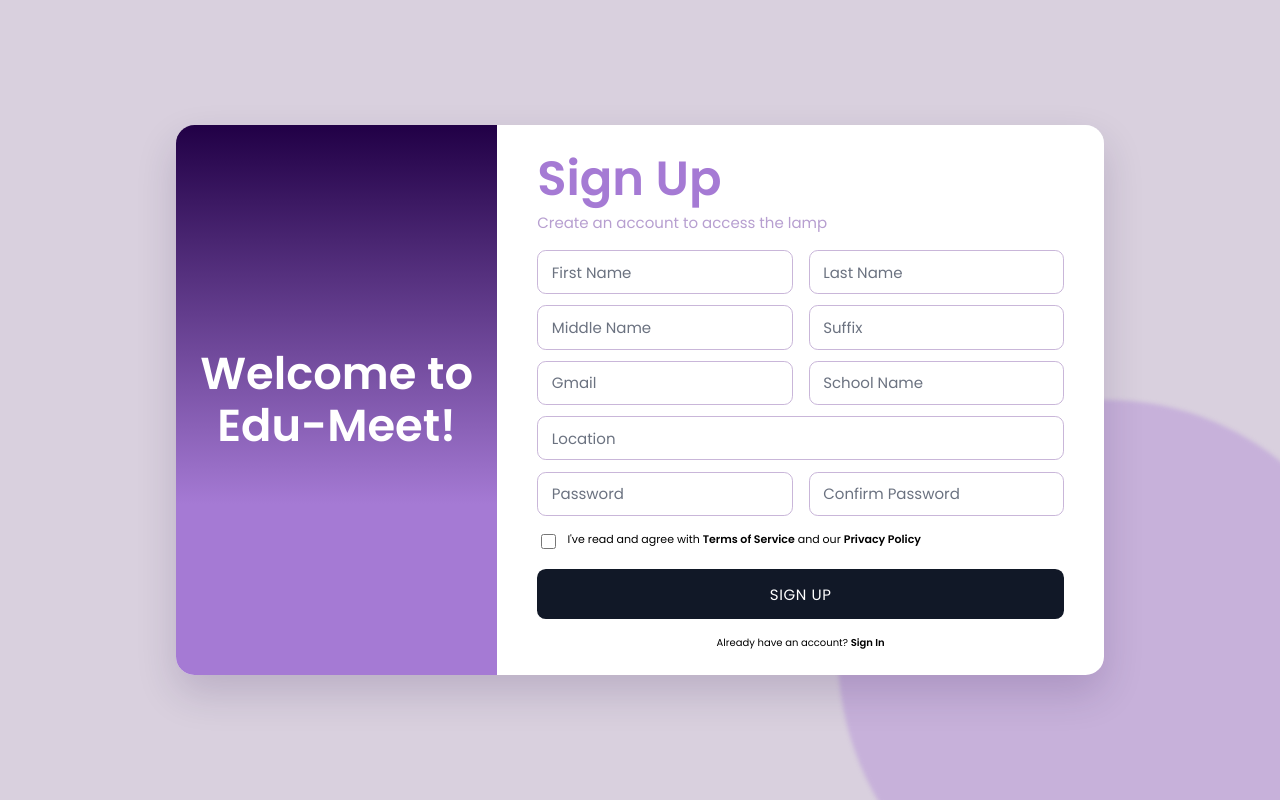
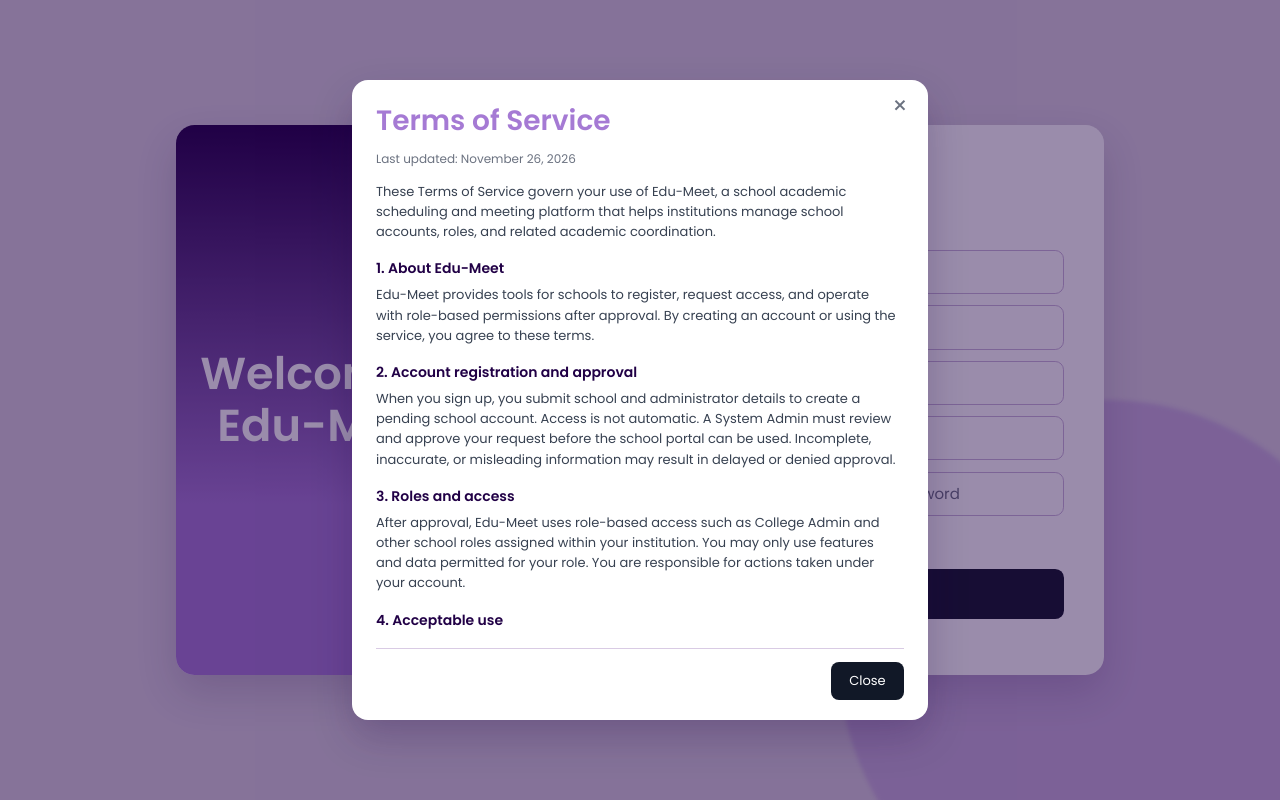
Before and after one commit to Lwrnsu/edu-meet, a React (Vite) app in the folder frontend/edu-meet/: page / in a window 1280 px wide. Both pictures are taken after a click on the button "Terms of Service". Built offline with nearby package versions, Linux system fonts and the light colour scheme.

Commit message:
Added Terms of Service and Privacy Policy modals on Sign Up

```diff
--- a/frontend/edu-meet/src/pages/SignUpPage.css
+++ b/frontend/edu-meet/src/pages/SignUpPage.css
@@ -229,6 +229,119 @@
   text-decoration: underline;
 }
 
+.signup-legal-modal {
+  position: fixed;
+  inset: 0;
+  z-index: 40;
+  display: grid;
+  place-items: center;
+  padding: 1.25rem;
+  background: rgba(33, 0, 70, 0.45);
+}
+
+.signup-legal-modal__panel {
+  position: relative;
+  display: flex;
+  flex-direction: column;
+  width: min(100%, 36rem);
+  max-height: min(85vh, 40rem);
+  padding: 1.5rem 1.5rem 1.25rem;
+  border-radius: 1rem;
+  background: #ffffff;
+  box-shadow: 0 18px 40px rgba(33, 0, 70, 0.22);
+}
+
+.signup-legal-modal__close {
+  position: absolute;
+  top: 0.65rem;
+  right: 0.75rem;
+  width: 2rem;
+  height: 2rem;
+  padding: 0;
+  border: none;
+  border-radius: 0.4rem;
+  background: transparent;
+  color: #6b7280;
+  font-size: 1.5rem;
+  line-height: 1;
+  cursor: pointer;
+}
+
+.signup-legal-modal__close:hover {
+  color: var(--panel-start);
+  background: rgba(165, 122, 212, 0.12);
+}
+
+.signup-legal-modal__title {
+  margin: 0 2rem 0.75rem 0;
+  color: var(--title);
+  font-family: 'Poppins', sans-serif;
+  font-size: clamp(1.35rem, 3vw, 1.75rem);
+  font-weight: 600;
+  line-height: 1.2;
+}
+
+.signup-legal-modal__body {
+  flex: 1;
+  overflow-y: auto;
+  padding-right: 0.35rem;
+  color: #374151;
+  font-family: 'Poppins', sans-serif;
+  font-size: 13px;
+  font-weight: 400;
+  line-height: 1.55;
+}
+
+.signup-legal-modal__body h4 {
+  margin: 1rem 0 0.35rem;
+  color: var(--panel-start);
+  font-size: 14px;
+  font-weight: 600;
+}
+
+.signup-legal-modal__body p,
+.signup-legal-modal__body ul {
+  margin: 0 0 0.65rem;
+}
+
+.signup-legal-modal__body ul {
+  padding-left: 1.2rem;
+}
+
+.signup-legal-modal__body li {
+  margin-bottom: 0.3rem;
+}
+
+.signup-legal-modal__updated {
+  margin-bottom: 0.85rem !important;
+  color: #6b7280;
+  font-size: 12px;
+}
+
+.signup-legal-modal__actions {
+  display: flex;
+  justify-content: flex-end;
+  margin-top: 1rem;
+  padding-top: 0.85rem;
+  border-top: 1px solid rgba(201, 182, 217, 0.7);
+}
+
+.signup-legal-modal__btn {
+  padding: 0.55rem 1.15rem;
+  border: none;
+  border-radius: 0.5rem;
+  background: var(--button);
+  color: #ffffff;
+  font-family: 'Poppins', sans-serif;
+  font-size: 13px;
+  font-weight: 500;
+  cursor: pointer;
+}
+
+.signup-legal-modal__btn:hover {
+  opacity: 0.92;
+}
+
 @media (max-width: 800px) {
   .signup__card {
     grid-template-columns: 1fr;
@@ -252,4 +365,13 @@
   .signup__grid {
     grid-template-columns: 1fr;
   }
+
+  .signup-legal-modal {
+    padding: 1rem;
+  }
+
+  .signup-legal-modal__panel {
+    padding: 1.25rem 1.1rem 1.1rem;
+    max-height: 88vh;
+  }
 }
--- a/frontend/edu-meet/src/pages/SignUpPage.jsx
+++ b/frontend/edu-meet/src/pages/SignUpPage.jsx
@@ -1,4 +1,4 @@
-import { useState } from 'react'
+import { useEffect, useState } from 'react'
 import { signup } from '../api/auth'
 import { isLettersOnlyName } from '../api/nameValidation'
 import './SignUpPage.css'
@@ -16,11 +16,146 @@ const INITIAL_FORM = {
   acceptedTerms: false,
 }
 
+function TermsOfServiceContent() {
+  return (
+    <>
+      <p className="signup-legal-modal__updated">Last updated: November 26, 2026</p>
+      <p>
+        These Terms of Service govern your use of Edu-Meet, a school academic scheduling and
+        meeting platform that helps institutions manage school accounts, roles, and related
+        academic coordination.
+      </p>
+
+      <h4>1. About Edu-Meet</h4>
+      <p>
+        Edu-Meet provides tools for schools to register, request access, and operate with
+        role-based permissions after approval. By creating an account or using the service, you
+        agree to these terms.
+      </p>
+
+      <h4>2. Account registration and approval</h4>
+      <p>
+        When you sign up, you submit school and administrator details to create a pending school
+        account. Access is not automatic. A System Admin must review and approve your request
+        before the school portal can be used. Incomplete, inaccurate, or misleading information
+        may result in delayed or denied approval.
+      </p>
+
+      <h4>3. Roles and access</h4>
+      <p>
+        After approval, Edu-Meet uses role-based access such as College Admin and other school
+        roles assigned within your institution. You may only use features and data permitted for
+        your role. You are responsible for actions taken under your account.
+      </p>
+
+      <h4>4. Acceptable use</h4>
+      <p>You agree not to:</p>
+      <ul>
+        <li>Share login credentials or one-time verification codes with others</li>
+        <li>Attempt to access schools, users, or data outside your authorized scope</li>
+        <li>Misuse academic, membership, or account information stored in Edu-Meet</li>
+        <li>Interfere with platform security, authentication, or approval workflows</li>
+      </ul>
+
+      <h4>5. Account security</h4>
+      <p>
+        Keep your password confidential. Edu-Meet may use email one-time passwords (OTP) for
+        password changes and forgotten-password resets. Do not share OTP codes. Notify your
+        System Admin or school administrator if you suspect unauthorized access.
+      </p>
+
+      <h4>6. Service changes and suspension</h4>
+      <p>
+        Edu-Meet may update features, policies, or availability as the platform evolves. Accounts
+        may be suspended or restricted for misuse, security risk, or violation of these terms.
+      </p>
+
+      <h4>7. Contact</h4>
+      <p>
+        For questions about these Terms of Service, contact your System Admin or the Edu-Meet
+        support channel provided by your institution.
+      </p>
+    </>
+  )
+}
+
+function PrivacyPolicyContent() {
+  return (
+    <>
+      <p className="signup-legal-modal__updated">Last updated: November 26, 2026</p>
+      <p>
+        This Privacy Policy explains how Edu-Meet collects, uses, and protects information when
+        you register a school account or use the platform.
+      </p>
+
+      <h4>1. Information we collect</h4>
+      <p>When you sign up, Edu-Meet may collect:</p>
+      <ul>
+        <li>Name details (first, middle, last name, and suffix if provided)</li>
+        <li>Email address</li>
+        <li>School name and location</li>
+        <li>Password (stored only as a secure hash, never in plain text)</li>
+      </ul>
+      <p>
+        During authentication and password recovery, Edu-Meet may also process verification codes
+        and related reset records needed to confirm your identity.
+      </p>
+
+      <h4>2. How we use information</h4>
+      <p>We use your information to:</p>
+      <ul>
+        <li>Create and manage your pending school registration</li>
+        <li>Support System Admin review and approval</li>
+        <li>Authenticate users and maintain sessions</li>
+        <li>Send OTP emails for password change or forgot-password flows</li>
+        <li>Maintain school membership and role assignments after approval</li>
+      </ul>
+
+      <h4>3. Authentication and OTP data</h4>
+      <p>
+        Passwords are stored as hashed values. Password reset and change flows may store hashed
+        verification tokens with expiration and used/unused status so codes can be validated
+        securely. Plain-text passwords and OTP codes are not retained as permanent account
+        credentials.
+      </p>
+
+      <h4>4. Who can access your data</h4>
+      <p>
+        Access is limited by role. System Admins may review signup requests and manage school
+        records. Within an approved school, authorized roles (such as College Admin) may manage
+        users and school-related data according to their permissions. Other users cannot access
+        your account outside their authorized scope.
+      </p>
+
+      <h4>5. Retention and deletion</h4>
+      <p>
+        Account and school data are retained while needed to operate Edu-Meet and meet
+        administrative requirements. When accounts are removed through platform account-management
+        flows, associated access is revoked according to those processes.
+      </p>
+
+      <h4>6. Your rights</h4>
+      <p>
+        You may review and update account information through available Edu-Meet account flows,
+        and you may request help from a System Admin or school administrator for access,
+        correction, or account concerns.
+      </p>
+
+      <h4>7. Contact</h4>
+      <p>
+        For privacy questions about Edu-Meet, contact your System Admin or the support channel
+        provided by your institution.
+      </p>
+    </>
+  )
+}
+
 export default function SignUpPage({ onSwitchToSignIn }) {
   const [form, setForm] = useState(INITIAL_FORM)
   const [error, setError] = useState('')
   const [info, setInfo] = useState('')
   const [submitting, setSubmitting] = useState(false)
+  const [legalModal, setLegalModal] = useState(null)
 
   function updateField(field) {
     return (event) => {
@@ -32,9 +167,30 @@ export default function SignUpPage({ onSwitchToSignIn }) {
     setForm((prev) => ({ ...prev, acceptedTerms: event.target.checked }))
   }
 
-  function preventNav(event) {
-    event.preventDefault()
+  function openLegalModal(type) {
+    return (event) => {
+      event.preventDefault()
+      event.stopPropagation()
+      setLegalModal(type)
+    }
   }
+
+  function closeLegalModal() {
+    setLegalModal(null)
+  }
+
+  useEffect(() => {
+    if (!legalModal) return undefined
+
+    function onKeyDown(event) {
+      if (event.key === 'Escape') {
+        closeLegalModal()
+      }
+    }
+
+    window.addEventListener('keydown', onKeyDown)
+    return () => window.removeEventListener('keydown', onKeyDown)
+  }, [legalModal])
 
   async function handleSubmit(event) {
     event.preventDefault()
@@ -123,6 +279,9 @@ export default function SignUpPage({ onSwitchToSignIn }) {
       setSubmitting(false)
     }
   }
+
+  const legalTitle = legalModal === 'terms' ? 'Terms of Service' : 'Privacy Policy'
+  const legalTitleId = legalModal === 'terms' ? 'signup-terms-title' : 'signup-privacy-title'
 
   return (
     <main className="signup">
@@ -245,11 +404,11 @@ export default function SignUpPage({ onSwitchToSignIn }) {
               />
               <span>
                 I&apos;ve read and agree with{' '}
-                <button type="button" className="signup__legal" onClick={preventNav}>
+                <button type="button" className="signup__legal" onClick={openLegalModal('terms')}>
                   Terms of Service
                 </button>{' '}
                 and our{' '}
-                <button type="button" className="signup__legal" onClick={preventNav}>
+                <button type="button" className="signup__legal" onClick={openLegalModal('privacy')}>
                   Privacy Policy
                 </button>
               </span>
@@ -285,6 +444,45 @@ export default function SignUpPage({ onSwitchToSignIn }) {
           </p>
         </div>
       </section>
+
+      {legalModal ? (
+        <div
+          className="signup-legal-modal"
+          onClick={(event) => {
+            if (event.target === event.currentTarget) closeLegalModal()
+          }}
+        >
+          <div
+            className="signup-legal-modal__panel"
+            role="dialog"
+            aria-modal="true"
+            aria-labelledby={legalTitleId}
+          >
+            <button
+              type="button"
+              className="signup-legal-modal__close"
+              onClick={closeLegalModal}
+              aria-label="Close"
+            >
+              ×
+            </button>
+
+            <h3 id={legalTitleId} className="signup-legal-modal__title">
+              {legalTitle}
+            </h3>
+
+            <div className="signup-legal-modal__body">
+              {legalModal === 'terms' ? <TermsOfServiceContent /> : <PrivacyPolicyContent />}
+            </div>
+
+            <div className="signup-legal-modal__actions">
+              <button type="button" className="signup-legal-modal__btn" onClick={closeLegalModal}>
+                Close
+              </button>
+            </div>
+          </div>
+        </div>
+      ) : null}
     </main>
   )
 }
```
